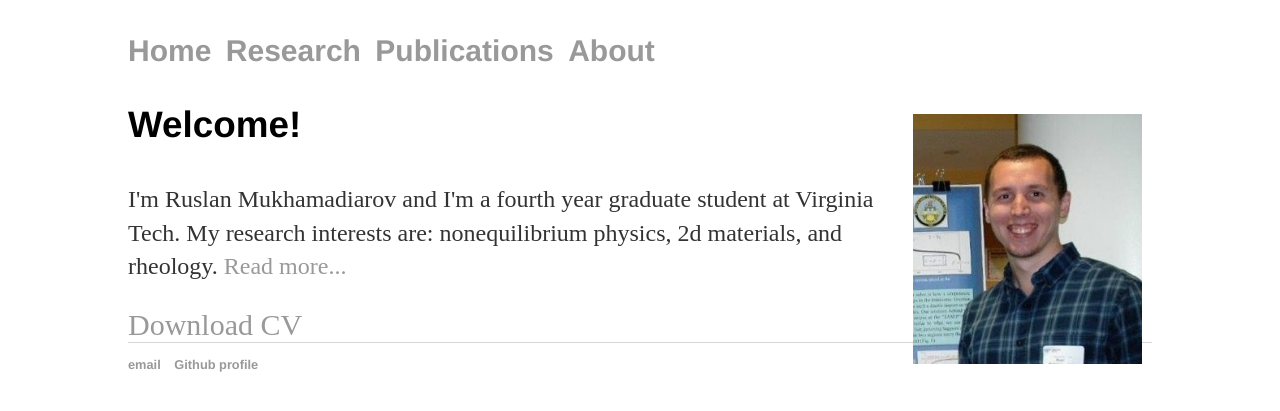
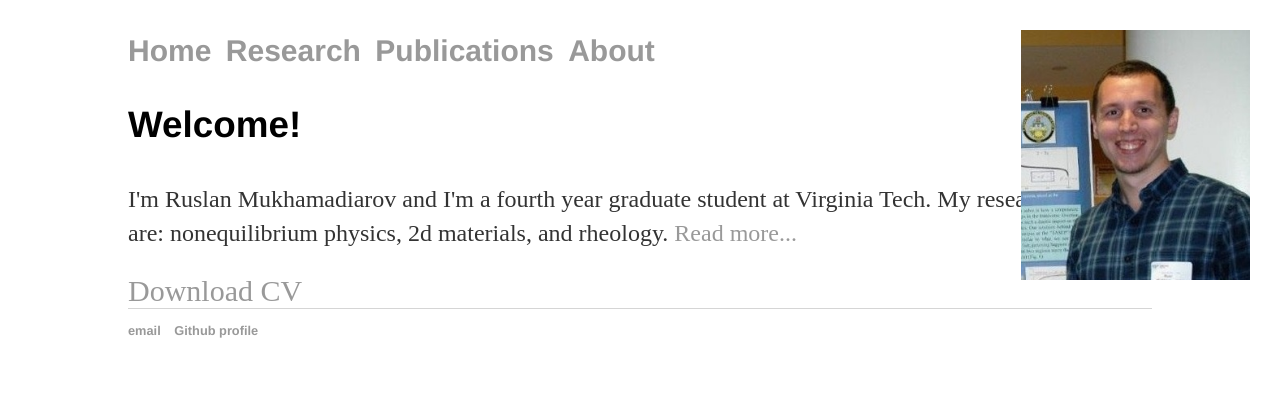
Before and after one commit to RusFortunat/mukhamadiarov, a Jekyll site: the page built from index.html, in a window 1280 px wide. Shown: the top 411 px of the page. Built offline with Jekyll 4.4.1, drawn with Linux system fonts in a browser that asks for light colours.

Commit message:
Update index.html

```diff
--- a/index.html
+++ b/index.html
@@ -4,7 +4,7 @@ title: Ruslan Mukhamadiarov, theoretical and computational physicist
 ---
 		<div class="blurb">
 			<img src="kBPV1jaNEx0.jpg" alt="Me" align="right"
-			     style="width:229px;height:250px;float:right;top: 20px; padding: 10px;"/>
+			     style="position: absolute; top: 20px; right: 20px; width:229px;height:250px;float:right;padding: 10px;"/>
 			<h3>Welcome!</h3>
 			<p>I'm Ruslan Mukhamadiarov and I'm a fourth year graduate student at Virginia Tech. My research interests are: nonequilibrium physics, 2d materials, and rheology. <a href="/research">Read more...</a></p>
 
```
